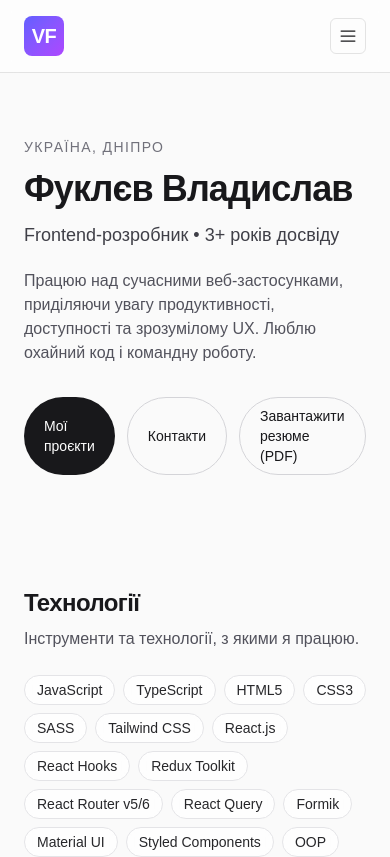
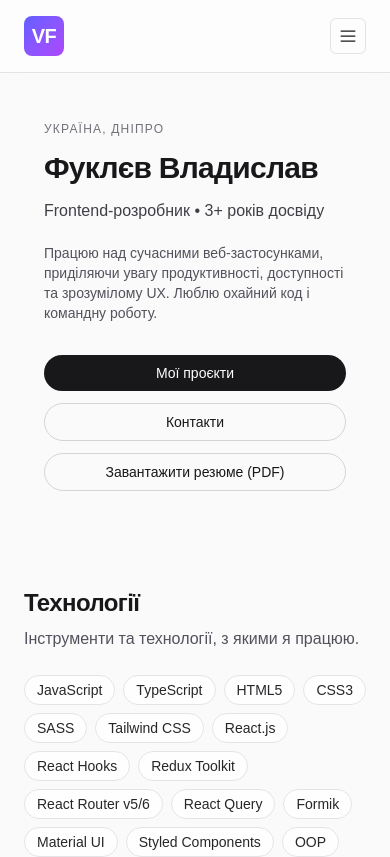
Before and after one commit to VladislavFuklev/portfolio, a Next.js app: page / in a window 390 px wide. Shown: the top 857 px of the page. Built offline with nearby package versions, Linux system fonts and the light colour scheme.

Commit message:
change section Hero in mobile

```diff
--- a/app/components/Hero.tsx
+++ b/app/components/Hero.tsx
@@ -9,39 +9,40 @@ export default function Hero() {
 	const years = getExperienceYears(PROFILE.startYear)
 	return (
 		<div className='relative overflow-hidden'>
-			<div className='pointer-events-none absolute inset-0 -z-10 opacity-60 blur-2xl mask-[radial-gradient(60%_60%_at_50%_0%,#000_30%,transparent_70%)]'>
-				<div className='mx-auto h-48 w-[120%] -translate-x-10 rounded-full bg-linear-to-r from-indigo-500 via-purple-500 to-pink-500 opacity-40' />
+			{/* Фон-градiєнт з адаптацiєю для мобiльних */}
+			<div className='pointer-events-none absolute inset-0 -z-10 opacity-50 blur-xl mask-[radial-gradient(60%_60%_at_50%_0%,#000_25%,transparent_75%)]'>
+				<div className='mx-auto h-40 w-[130%] -translate-x-12 rounded-full bg-linear-to-r from-indigo-500 via-purple-500 to-pink-500 opacity-40 sm:h-56 md:h-64' />
 			</div>
-			<div className='py-16 sm:py-20 md:py-24'>
-				<p className='text-sm uppercase tracking-widest text-zinc-500 dark:text-zinc-400 motion-safe:animate-[fade-in_0.6s_ease both]'>
+			<div className='mx-auto max-w-5xl px-5 sm:px-8 md:px-10 py-12 sm:py-20 md:py-24'>
+				<p className='text-xs sm:text-sm uppercase tracking-widest text-zinc-500 dark:text-zinc-400 motion-safe:animate-[fade-in_0.6s_ease both]'>
 					{PROFILE.location}
 				</p>
-				<h1 className='mt-3 text-4xl font-semibold tracking-tight text-zinc-900 dark:text-zinc-50 sm:text-5xl motion-safe:animate-[fade-in-up_0.7s_ease both]'>
+				<h1 className='mt-3 text-3xl sm:text-5xl md:text-6xl font-semibold leading-tight tracking-tight text-zinc-900 dark:text-zinc-50 motion-safe:animate-[fade-in-up_0.7s_ease both]'>
 					{PROFILE.name}
 				</h1>
-				<p className='mt-3 text-lg text-zinc-700 dark:text-zinc-300 motion-safe:animate-[fade-in-up_0.8s_ease_0.05s_both]'>
+				<p className='mt-3 text-base sm:text-lg text-zinc-700 dark:text-zinc-300 motion-safe:animate-[fade-in-up_0.8s_ease_0.05s_both]'>
 					{PROFILE.role} • {years}+ років досвіду
 				</p>
-				<p className='mt-5 max-w-2xl text-zinc-600 dark:text-zinc-400 motion-safe:animate-[fade-in-up_0.9s_ease_0.1s_both]'>
+				<p className='mt-5 max-w-2xl text-sm sm:text-base text-zinc-600 dark:text-zinc-400 motion-safe:animate-[fade-in-up_0.9s_ease_0.1s_both]'>
 					{PROFILE.summary}
 				</p>
-				<div className='mt-8 flex gap-3 motion-safe:animate-[fade-in-up_1s_ease_0.15s_both]'>
+				<div className='mt-8 flex flex-col sm:flex-row gap-3 motion-safe:animate-[fade-in-up_1s_ease_0.15s_both]'>
 					<a
 						href='#projects'
-						className='inline-flex items-center rounded-full bg-zinc-900 px-5 py-2 text-sm font-medium text-white transition hover:bg-zinc-800 dark:bg-zinc-50 dark:text-black dark:hover:bg-zinc-200'
+						className='inline-flex w-full sm:w-auto justify-center items-center rounded-full bg-zinc-900 px-5 py-2 text-sm font-medium text-white transition hover:bg-zinc-800 dark:bg-zinc-50 dark:text-black dark:hover:bg-zinc-200'
 					>
 						Мої проєкти
 					</a>
 					<a
 						href='#contact'
-						className='inline-flex items-center rounded-full border border-zinc-300 px-5 py-2 text-sm font-medium text-zinc-900 transition hover:bg-zinc-100 dark:border-zinc-700 dark:text-zinc-100 dark:hover:bg-zinc-900'
+						className='inline-flex w-full sm:w-auto justify-center items-center rounded-full border border-zinc-300 px-5 py-2 text-sm font-medium text-zinc-900 transition hover:bg-zinc-100 dark:border-zinc-700 dark:text-zinc-100 dark:hover:bg-zinc-900'
 					>
 						Контакти
 					</a>
 					<a
 						href='/CV_Fyklev_Frontend_React.pdf'
 						download
-						className='inline-flex items-center rounded-full border border-zinc-300 px-5 py-2 text-sm font-medium text-zinc-900 transition hover:bg-zinc-100 dark:border-zinc-700 dark:text-zinc-100 dark:hover:bg-zinc-900'
+						className='inline-flex w-full sm:w-auto justify-center items-center rounded-full border border-zinc-300 px-5 py-2 text-sm font-medium text-zinc-900 transition hover:bg-zinc-100 dark:border-zinc-700 dark:text-zinc-100 dark:hover:bg-zinc-900'
 					>
 						Завантажити резюме (PDF)
 					</a>
```
